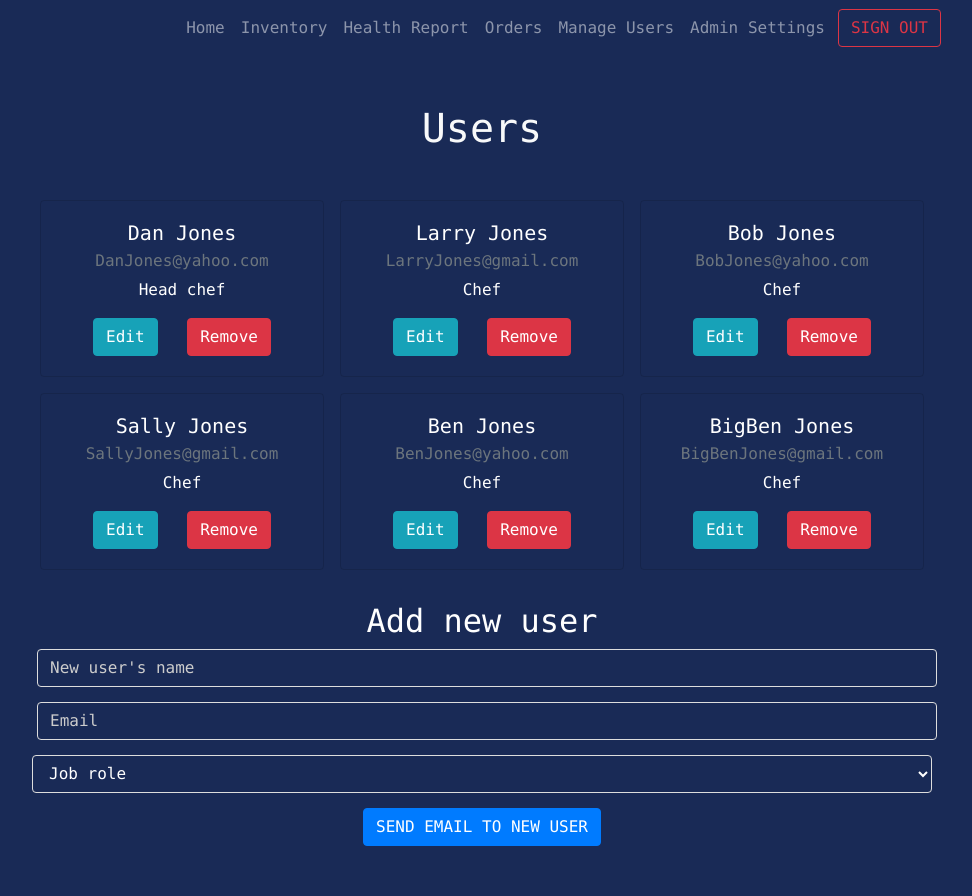
After one commit to JWaters02/FFSmartApp, a Flask app: page /users in a window 1280 px wide. The commit adds this page. Shown: the whole page, without its empty margins (158-1130 px from the left). Run offline with Flask 3, Linux system fonts and the light colour scheme; some libraries are stand-ins or nearby versions.

Commit message:
a few pages

```diff
--- a/src/ecs/app.py
+++ b/src/ecs/app.py
@@ -30,7 +30,6 @@ token_mgr_client = boto3.client('lambda', region_name='eu-west-1')
 # init session
 Session(app)
 
-
 # session
 @app.route('/logout/')
 def logout():
@@ -38,7 +37,6 @@ def logout():
     # print a session variable
     print(session.get('username'))
     return jsonify({'status': '200'})
-
 
 # pages
 @app.route('/',  methods=['GET', 'POST'])
@@ -69,11 +67,51 @@ def index():
                 return render_template('login.html', error=response_payload['message'])
         return render_template('login.html')
 
-
 @app.route('/home')
 def home():
-    return render_template('home.html', username=session.get('username'))
+    return render_template('home.html', user_role=get_user_role())
 
+@app.route('/inventory')
+def inventory():
+    return render_template('inventory.html', user_role=get_user_role())
+
+@app.route('/orders')
+def orders():
+    return render_template('orders.html', user_role=get_user_role())
+
+@app.route('/health')
+def health_report():
+    return render_template('health-report.html', user_role=get_user_role())
+
+@app.route('/delivery')
+def delivery():
+    return render_template('delivery.html', user_role=get_user_role())
+
+@app.route('/users')
+def manage_users():
+    # example users
+    users = [
+        {'name': 'Dan Jones', 'email': 'DanJones@yahoo.com', 'role': 'Head chef'},
+        {'name': 'Larry Jones', 'email': 'LarryJones@gmail.com', 'role': 'Chef'},
+        {'name': 'Bob Jones', 'email': 'BobJones@yahoo.com', 'role': 'Chef'},
+        {'name': 'Sally Jones', 'email': 'SallyJones@gmail.com', 'role': 'Chef'},
+        {'name': 'Ben Jones', 'email': 'BenJones@yahoo.com', 'role': 'Chef'},
+        {'name': 'BigBen Jones', 'email': 'BigBenJones@gmail.com', 'role': 'Chef'},
+    ]
+
+    return render_template('users.html', user_role=get_user_role(), users=users)
+
+@app.route('/admin')
+def admin_settings():
+    if get_user_role() != 'admin': # replace with cognito stuff
+        return render_template('404.html')
+    return render_template('admin-settings.html', user_role=get_user_role())
+
+def get_user_role():
+    # some shit involving cognito to get the user role here
+    # then return the user's role
+    role = 'admin'
+    return role
 
 # run
 if __name__ == '__main__':
--- a/src/ecs/static/css/index.css
+++ b/src/ecs/static/css/index.css
@@ -59,3 +59,65 @@ h1.text-light {
         width: 100%;
     }
 }
+
+h1, h3 {
+    margin-bottom: 20px;
+}
+
+/* Admin settings */
+.form-control {
+    background-color: transparent;
+    border: 1px solid #ddd;
+    color: #fff;
+    margin-bottom: 15px;
+}
+
+.form-control::placeholder {
+    color: #ccc;
+}
+
+.form-control:focus {
+    border-color: #80bdff;
+    outline: 0;
+    box-shadow: 0 0 0 0.2rem rgba(0, 123, 255, 0.25);
+    background-color: transparent;
+}
+
+.btn-success {
+    background-color: #44bd32;
+    border: none;
+}
+/* Admin settings end */
+
+/* We do a little flexbox media control */
+.user-card {
+    width: 100%;
+    max-width: 300px;
+    background-color: transparent;
+    color: #fff;
+}
+
+@media (min-width: 768px) {
+    .user-card {
+        width: calc(50% - 1rem);
+    }
+}
+
+@media (min-width: 992px) {
+    .user-card {
+        width: calc(33.333% - 1rem);
+    }
+}
+/* Flexbox media control end */
+
+/* Manage users */
+.add-user-form .form-control {
+    margin-bottom: 15px;
+    background-color: transparent;
+    color: #fff;
+}
+
+.add-user-form .btn-primary {
+    width: auto;
+}
+/* Manage users end */
--- a/src/ecs/templates/navbar.html
+++ b/src/ecs/templates/navbar.html
@@ -12,27 +12,33 @@
         </button>
         <div class="collapse navbar-collapse">
             <ul class="navbar-nav ml-auto">
+                {% if user_role == 'admin' or user_role == 'headchef' or user_role == 'chef' %}
                     <li class="nav-item">
-                <a class="nav-link" href="#">Home</a>
+                        <a class="nav-link" href="{{ url_for('home') }}">Home</a>
                     </li>
                     <li class="nav-item">
-                <a class="nav-link" href="#">Health Report</a>
+                        <a class="nav-link" href="{{ url_for('inventory') }}">Inventory</a>
+                    </li>
+                {% endif %}
+                {% if user_role == 'admin' or user_role == 'headchef' %}
+                    <li class="nav-item">
+                        <a class="nav-link" href="{{ url_for('health_report') }}">Health Report</a>
                     </li>
                     <li class="nav-item">
-                <a class="nav-link" href="#">Manage Users</a>
+                        <a class="nav-link" href="{{ url_for('orders') }}">Orders</a>
+                    </li>
+                {% endif %}
+                {% if user_role == 'admin' %}
+                    <li class="nav-item">
+                        <a class="nav-link" href="{{ url_for('manage_users') }}">Manage Users</a>
                     </li>
                     <li class="nav-item">
-                <a class="nav-link" href="#">Inventory</a>
+                        <a class="nav-link" href="{{ url_for('admin_settings') }}">Admin Settings</a>
                     </li>
-            <li class="nav-item">
-                <a class="nav-link" href="#">Orders</a>
-            </li>
-            <li class="nav-item">
-                <a class="nav-link" href="#">Admin Settings</a>
-            </li>
+                {% endif %}
             </ul>
             <form class="form-inline">
-            <button class="btn btn-outline-light" type="button">Sign out</button>
+                <button href="{{ url_for('logout') }}" class="btn btn-outline-danger" type="button">Sign out</button>
             </form>
         </div>
     </nav>
--- /dev/null
+++ b/src/ecs/templates/users.html
@@ -0,0 +1,41 @@
+{% extends 'navbar.html' %}
+
+{% block title %}
+Users
+{% endblock %}
+
+{% block content %}
+    <div class="container mt-5">
+        <div class="row">
+            <div class="col-12">
+                <h1 class="text-center text-light">Users</h1>
+                <div class="d-flex flex-wrap justify-content-center">
+                    {% for user in users %}
+                    <div class="card user-card m-2">
+                        <div class="card-body">
+                            <h5 class="card-title">{{ user.name }}</h5>
+                            <h6 class="card-subtitle mb-2 text-muted">{{ user.email }}</h6>
+                            <p class="card-text">{{ user.role }}</p>
+                            <a href="#" class="card-link btn btn-info">Edit</a>
+                            <a href="#" class="card-link btn btn-danger">Remove</a>
+                        </div>
+                    </div>
+                    {% endfor %}
+                </div>
+
+                <div class="add-user-form mt-4">
+                    <h2>Add new user</h2>
+                    <input type="text" class="form-control" placeholder="New user's name">
+                    <input type="email" class="form-control" placeholder="Email">
+                    <select class="form-control">
+                        <option>Job role</option>
+                        <option>Admin</option>
+                        <option>Head Chef</option>
+                        <option>Chef</option>
+                    </select>
+                    <button class="btn btn-primary">Send email to new user</button>
+                </div>
+            </div>
+        </div>
+    </div>
+{% endblock %}
```
Also changed, not shown: src/ecs/templates/404.html (added, +27 -0 lines), src/ecs/templates/admin-settings.html (added, +40 -0 lines), src/ecs/templates/home.html (+15 -6 lines), src/ecs/templates/inventory.html (added, +9 -0 lines), src/ecs/templates/delivery.html (added), src/ecs/templates/table.html (added). Lines whose indentation alone changed are shown as unchanged.
